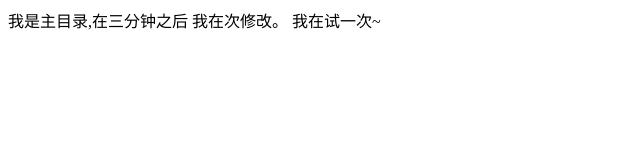
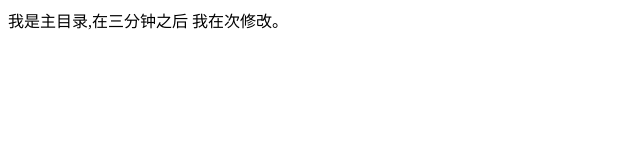
Before and after one commit to zyzhan1/test, a plain HTML site: page index.html in a window 1280 px wide. Shown: the whole page, without its empty margins (0-640 px from the left). Drawn offline with Linux system fonts and the light colour scheme.

Commit message:
Revert "重新提交一次"
This reverts commit 724a21a186fd2690534d3c503091bf13fb8236f7.

```diff
--- a/index.html
+++ b/index.html
@@ -8,6 +8,6 @@
 </head>
 <body>
    我是主目录,在三分钟之后 我在次修改。
-    我在试一次~
+
 </body>
 </html>
```
